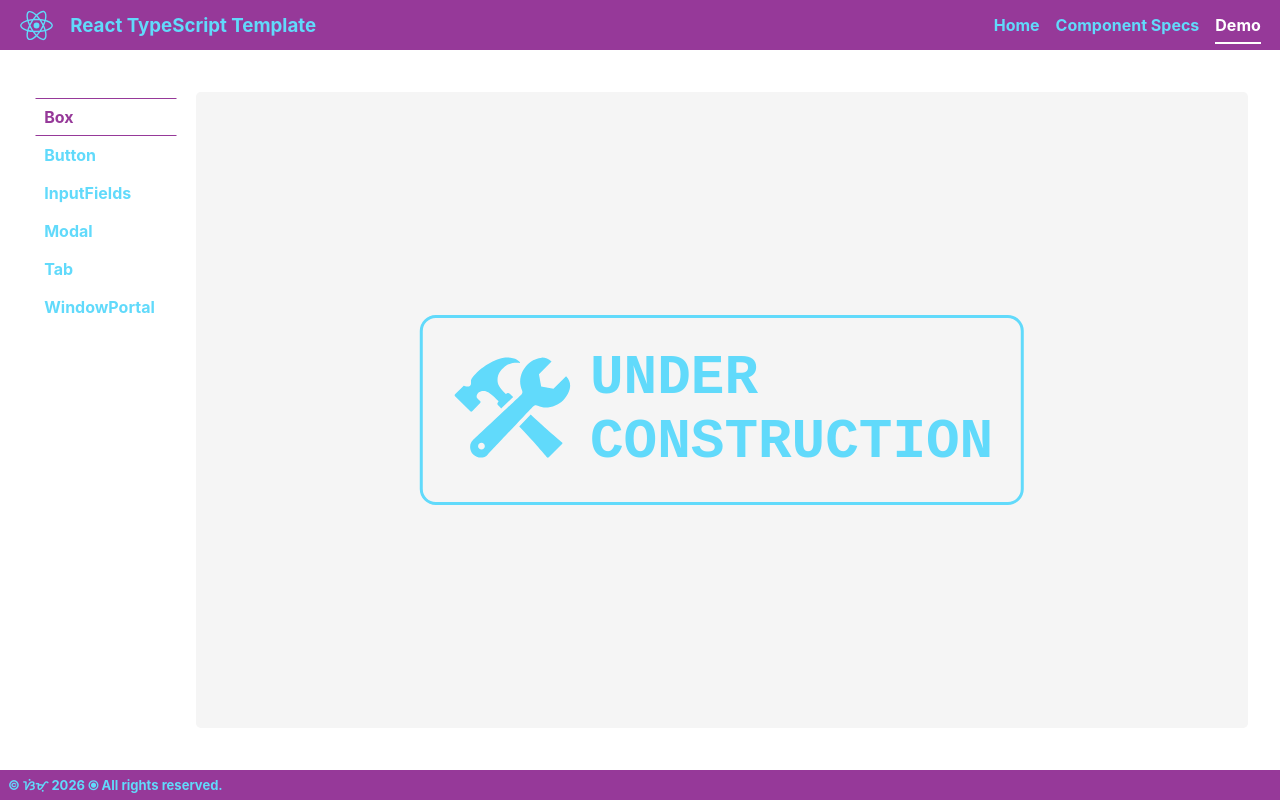
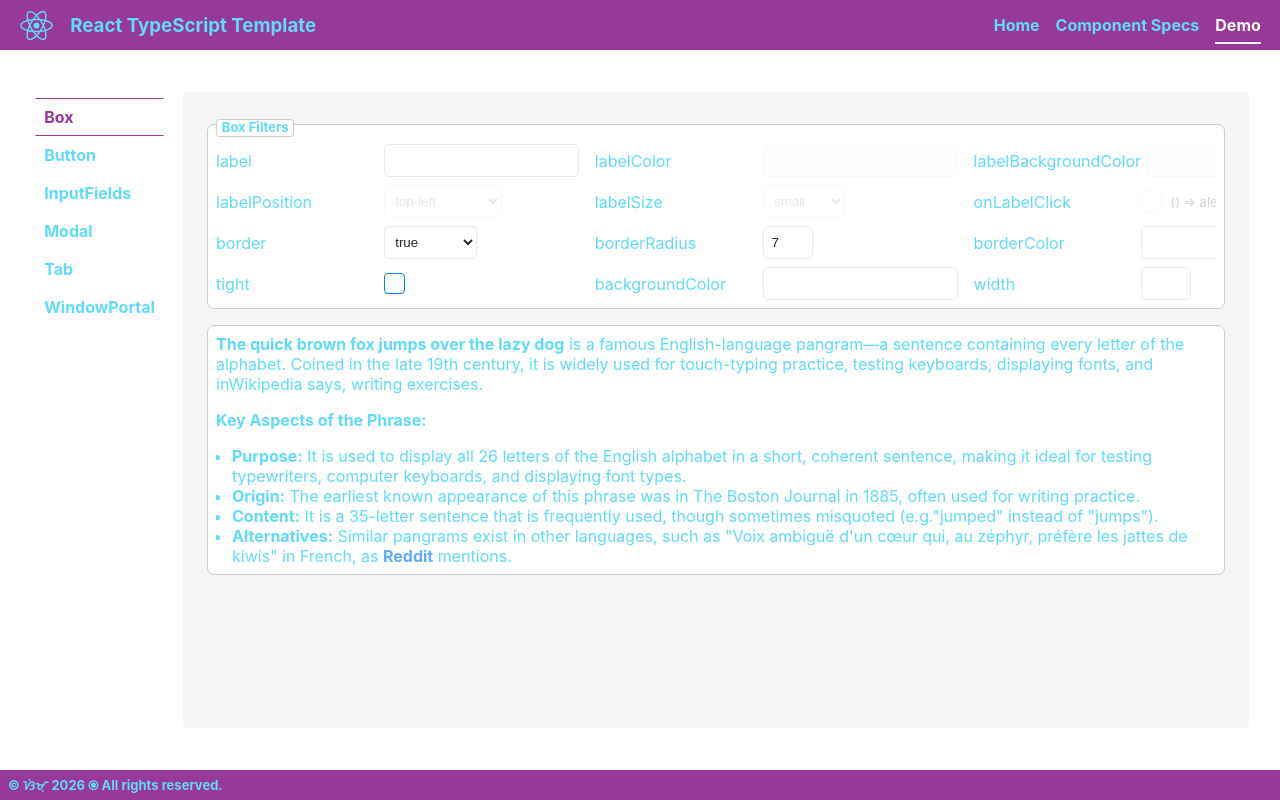
Before and after one commit to jaosimt/ts-app-template, a React (Create React App) app: page /demo/box in a window 1280 px wide. Built offline with nearby package versions, Linux system fonts and the light colour scheme.

Commit message:
added demo box

```diff
--- a/src/App.tsx
+++ b/src/App.tsx
@@ -46,7 +46,7 @@ const App = () => {
     return (<>
         {MemoizedConnectionModal}
         <header className={'grid cols-2'}>
-            <Link className={'white-space-nowrap display-flex align-items-center gap-1 pl-0p5'} to={{ pathname: "/"}}><ReactIcon size={35} className={classNames(pathname === '/' && 'spin', 'font-weight-bold')} icon={IoLogoReact}/>
+            <Link className={'white-space-nowrap display-flex align-items-center gap-1 pl-0p5 color-inherit'} to={{ pathname: "/"}}><ReactIcon size={35} className={classNames(pathname === '/' && 'spin', 'font-weight-bold')} icon={IoLogoReact}/>
                 <h3 className={'m-0'}>React TypeScript Template</h3>
             </Link>
             <NavigationMain/>
--- a/src/components/pages/componentSpecs/specs/box.tsx
+++ b/src/components/pages/componentSpecs/specs/box.tsx
@@ -72,6 +72,11 @@ const boxData: PropsListProps[] = [
         types: 'number|`${number}${string}`',
         values: `e.g. 700|'700px'`,
         description: ['Sets the width of the box']
+    }, {
+        name: 'onLabelClick',
+        types: 'Function',
+        values: 'e.g. () => alert("Hello, callback!")',
+        description: ['Attaches a callback to be called when the label is clicked.', 'Useful for opening a link or whatever!']
     }
 ];
 
--- a/src/components/pages/demo/demoBox.tsx
+++ b/src/components/pages/demo/demoBox.tsx
@@ -1,9 +1,124 @@
-import { FC } from 'react';
-import UnderConstruction from '../underConstruction';
+import { ChangeEvent, FC, useEffect, useState } from 'react';
+import { useForm } from 'react-hook-form';
+import { isString } from '../../../utils';
+import { createLink } from '../../../utils/ext';
+import Box, { BoxProps } from '../../partials/box';
+import Checkbox from '../../partials/checkbox';
+import InputField from '../../partials/inputField';
+
+const borderOptions = ['true', 'false', 'label-only'];
+const labelPositionOptions = ['top-left', 'top-center', 'top-right', 'bottom-left', 'bottom-center', 'bottom-right'];
+const labelSizeOptions = ['small', 'medium', 'large'];
 
 const DemoBox:FC = () => {
+    const {register} = useForm();
+
+    const [props, setProps] = useState<Partial<BoxProps>>({
+        backgroundColor: undefined,
+        border: true,
+        borderRadius: 7,
+        borderColor: undefined,
+        tight: false,
+        label: undefined,
+        labelColor: undefined,
+        labelBackgroundColor: undefined,
+        labelPosition: 'top-left',
+        labelSize: 'small',
+        width: undefined,
+        onLabelClick: undefined
+    });
+    const [onLabelClick, setOnLabelClick] = useState(false);
+
+    const propsChangeHandler = (e: ChangeEvent<any>) => {
+        const {name, value, checked} = e.currentTarget;
+        setProps({...props, [name]: ['tight'].includes(name) ? checked : value});
+    }
+
+    useEffect(() => {
+        setProps({...props, onLabelClick: onLabelClick ? () => alert('Hello, world!') : undefined});
+        console.log('onLabelClick:', onLabelClick);
+        // eslint-disable-next-line
+    }, [onLabelClick]);
+
+    useEffect(() => {
+        console.log('props:', props);
+    }, [props]);
+
     return <div data-component={'tab-demo'} className={'width-100p'}>
-        <UnderConstruction/>
+        <Box label={'Box Filters'} boxClassName={'mb-1'}>
+            <div className="grid cols-3 no-padding gap-0p5-1">
+                <InputField labelWidth={163} label={'label'} fieldRegister={register('label', {onChange: propsChangeHandler})}/>
+                <InputField labelWidth={163} disabled={!isString(props.label, true)} label={'labelColor'} fieldRegister={register('labelColor', {onChange: propsChangeHandler})}/>
+                <InputField labelWidth={163} disabled={!isString(props.label, true)} label={'labelBackgroundColor'} fieldRegister={register('labelBackgroundColor', {onChange: propsChangeHandler})}/>
+                <div className={'display-flex gap-0p3 align-items-center'}>
+                    <span style={{width: '163px'}}>labelPosition</span>
+                    <select disabled={!isString(props.label, true)}  name={'labelPosition'} value={props.labelPosition} onChange={propsChangeHandler}>
+                        {labelPositionOptions.map((t) => (
+                            <option key={t} value={t}>{t}</option>
+                        ))}
+                    </select>
+                </div>
+                <div className={'display-flex gap-0p3 align-items-center'}>
+                    <span style={{width: '163px'}}>labelSize</span>
+                    <select disabled={!isString(props.label, true)}  name={'labelSize'} value={props.labelSize} onChange={propsChangeHandler}>
+                        {labelSizeOptions.map((t) => (
+                            <option key={t} value={t}>{t}</option>
+                        ))}
+                    </select>
+                </div>
+                <div className={'display-flex align-items-center'}>
+                    <Checkbox disabled={!isString(props.label, true)} labelWidth={163} label={'onLabelClick'} labelPosition={'left'} name={'onLabelClick'} checked={onLabelClick} onChange={(e: any) => setOnLabelClick(e.currentTarget.checked)}/>
+                    <span className={'font-size-small color-light-gray ml-0p5'}>{`() => alert('Hello, world!')`}</span>
+                </div>
+                <div className={'display-flex gap-0p3 align-items-center'}>
+                    <span style={{width: '163px'}}>border</span>
+                    <select name={'border'} value={props.border as any} onChange={propsChangeHandler}>
+                        {borderOptions.map((t) => (
+                            <option disabled={t === 'label-only' && !isString(props.label)} key={t} value={t}>{t}</option>
+                        ))}
+                    </select>
+                </div>
+                <InputField labelWidth={163} width={50} disabled={props.border === false} label={'borderRadius'} fieldRegister={register('borderRadius', {value: props.borderRadius, onChange: propsChangeHandler})}/>
+                <InputField labelWidth={163} disabled={props.border === false} label={'borderColor'} fieldRegister={register('borderColor', {onChange: propsChangeHandler})}/>
+                <Checkbox labelWidth={163} label={'tight'} labelPosition={'left'} name={'tight'} checked={props.tight} onChange={propsChangeHandler}/>
+                <InputField labelWidth={163} label={'backgroundColor'} fieldRegister={register('backgroundColor', {onChange: propsChangeHandler})}/>
+                <InputField labelWidth={163} width={50} label={'width'} fieldRegister={register('width', {onChange: propsChangeHandler})}/>
+            </div>
+        </Box>
+        <Box
+            backgroundColor={props.backgroundColor}
+            border={['true', 'false'].includes(String(props.border)) ? String(props.border) === 'true' : props.border}
+            borderRadius={props.borderRadius}
+            borderColor={props.borderColor}
+            tight={props.tight}
+            label={props.label}
+            labelColor={props.labelColor}
+            labelBackgroundColor={props.labelBackgroundColor}
+            labelPosition={props.labelPosition}
+            labelSize={props.labelSize}
+            width={props.width}
+            onLabelClick={props.onLabelClick}
+        >
+            <p><b>The quick brown fox jumps over the lazy dog</b> is a famous English-language pangram—a sentence
+                containing every letter of the alphabet. Coined in the late 19th century, it is widely used for
+                touch-typing practice, testing keyboards, displaying fonts, and inWikipedia says, writing exercises.</p>
+            <p><b>Key Aspects of the Phrase:</b></p>
+            <ul>
+                <li><b>Purpose:</b> It is used to display all 26 letters of the English alphabet in a short, coherent
+                    sentence, making it ideal for testing typewriters, computer keyboards, and displaying font types.
+                </li>
+                <li><b>Origin:</b> The earliest known appearance of this phrase was in The Boston Journal in 1885, often
+                    used for writing practice.
+                </li>
+                <li><b>Content:</b> It is a 35-letter sentence that is frequently used, though sometimes misquoted
+                    (e.g."jumped" instead of "jumps").
+                </li>
+                <li><b>Alternatives:</b> Similar pangrams exist in other languages, such as "Voix ambiguë d'un cœur qui,
+                    au zéphyr, préfère les jattes de kiwis" in French,
+                    as {createLink('Reddit', '//www.reddit.com/r/AskEurope/comments/id8eor/what_is_the_the_quick_brown_fox_jumps_over_the/')} mentions.
+                </li>
+            </ul>
+        </Box>
     </div>
 }
 
--- a/src/components/partials/box/styles.scss
+++ /dev/null
@@ -1,3 +0,0 @@
-[data-component="box"] {
-  position : relative;
-}
--- a/src/styles/common.scss
+++ b/src/styles/common.scss
@@ -211,6 +211,7 @@
 .gap-2 { gap : 2rem; }
 .gap-2p5 { gap : 2.5rem; }
 .gap-3 { gap : 3rem; }
+.gap-0p5-1 { gap: 0.5rem 1rem; }
 /**************************************************** GAP- */
 
 /* FONT- ***************************************************/
--- a/src/styles/tags.scss
+++ b/src/styles/tags.scss
@@ -46,8 +46,9 @@ code {
 textarea {
   padding       : 0.5rem;
   border-radius : 3px;
+  //noinspection CssUnknownProperty
   field-sizing  : content;
-  overflow-y: auto;
+  overflow-y    : auto;
 }
 
 textarea,
@@ -61,6 +62,13 @@ input {
 
   &.border-error {
     border : 1px solid $errorColor !important;
+  }
+
+  &[disabled],
+  &.disabled {
+    pointer-events : none !important;
+    color          : rgb(172 172 172);
+    opacity        : 0.3;
   }
 }
 
@@ -88,7 +96,14 @@ ul {
 }
 
 a,
-link { color : $textColor; text-decoration : none; cursor : pointer; font-weight : 700; }
+link {
+  text-decoration : none;
+  cursor : pointer;
+  font-weight : 700;
+  color: $buttonPrimaryColor;
+
+  &.color-inherit { color : inherit; }
+}
 
 div, body {
   @include customScrollbar();
```
